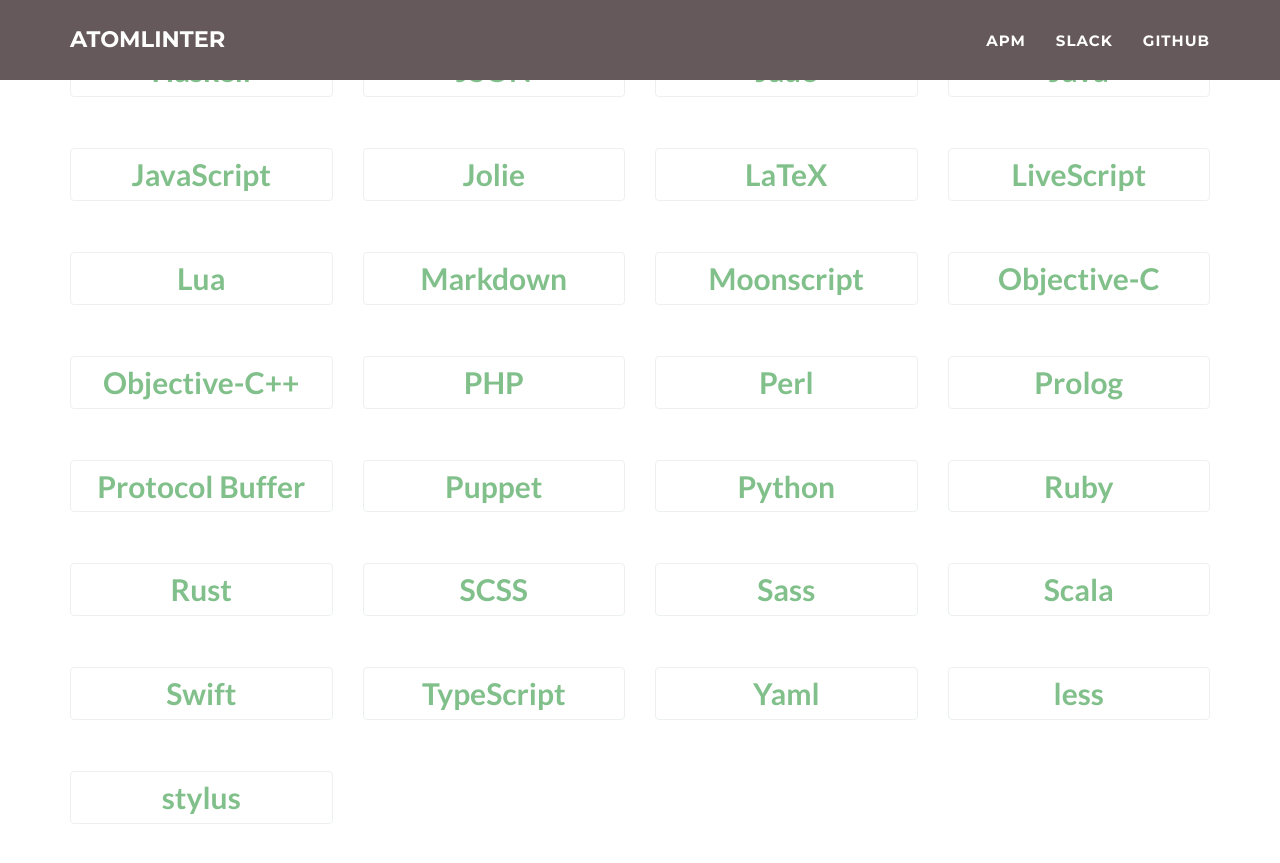
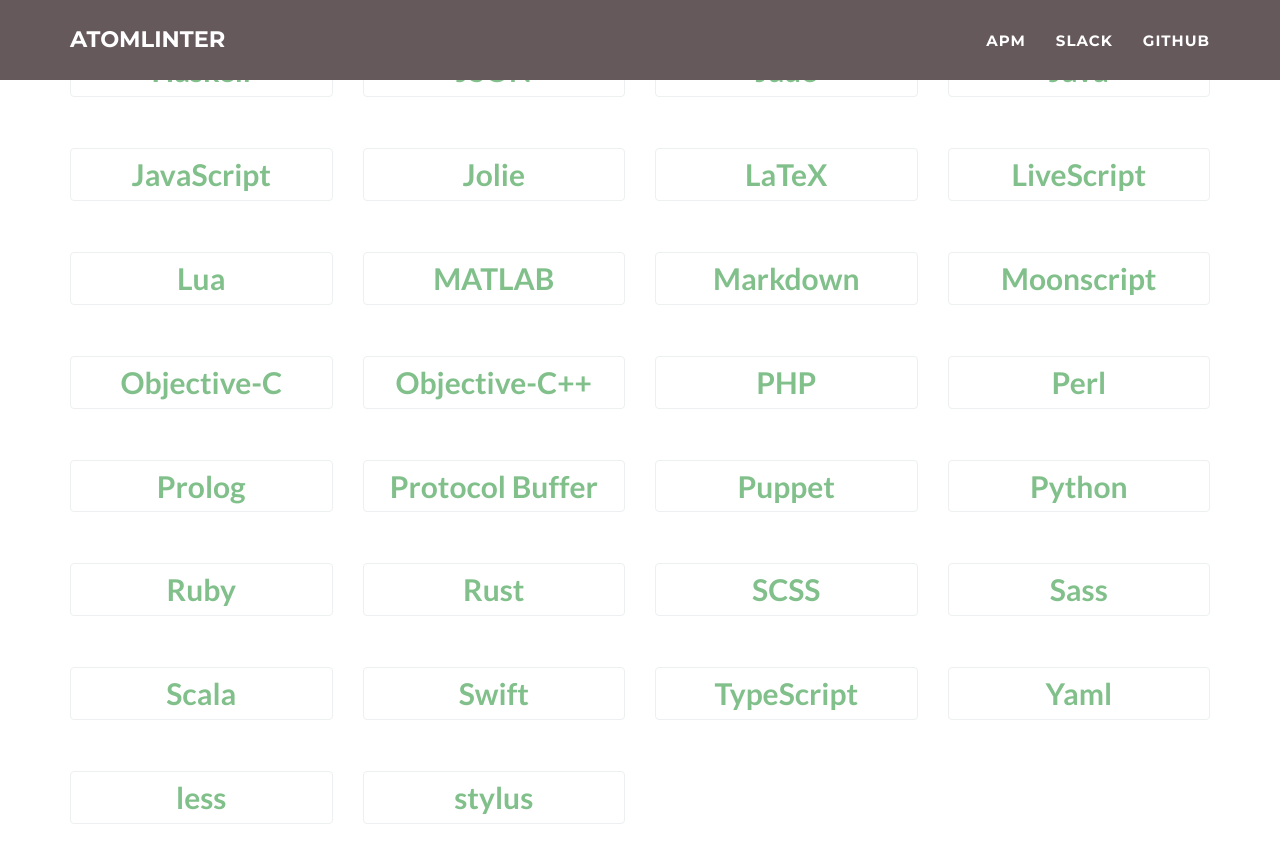
Before and after one commit to AtomLinter/atomlinter.github.io, a Jekyll site: the page built from index.html, in a window 1280 px wide and 900 px high, scrolled down 1240 px. Shown: the top 863 px of the window. Built offline with Jekyll 4.4.1, drawn with Linux system fonts in a browser that asks for light colours.

Commit message:
Add linter-MATLAB

```diff
--- a/_config.yml
+++ b/_config.yml
@@ -324,6 +324,11 @@
         packages:
           - title: linter-moonscript
             url: https://atom.io/packages/linter-moonscript
+      - title: MATLAB
+        modal: matlab
+        packages:
+          - title: linter-matlab
+            url: https://atom.io/packages/linter-matlab
   - ides:
     title: Integrated Devlopment Environments
     plural: IDEs
```
